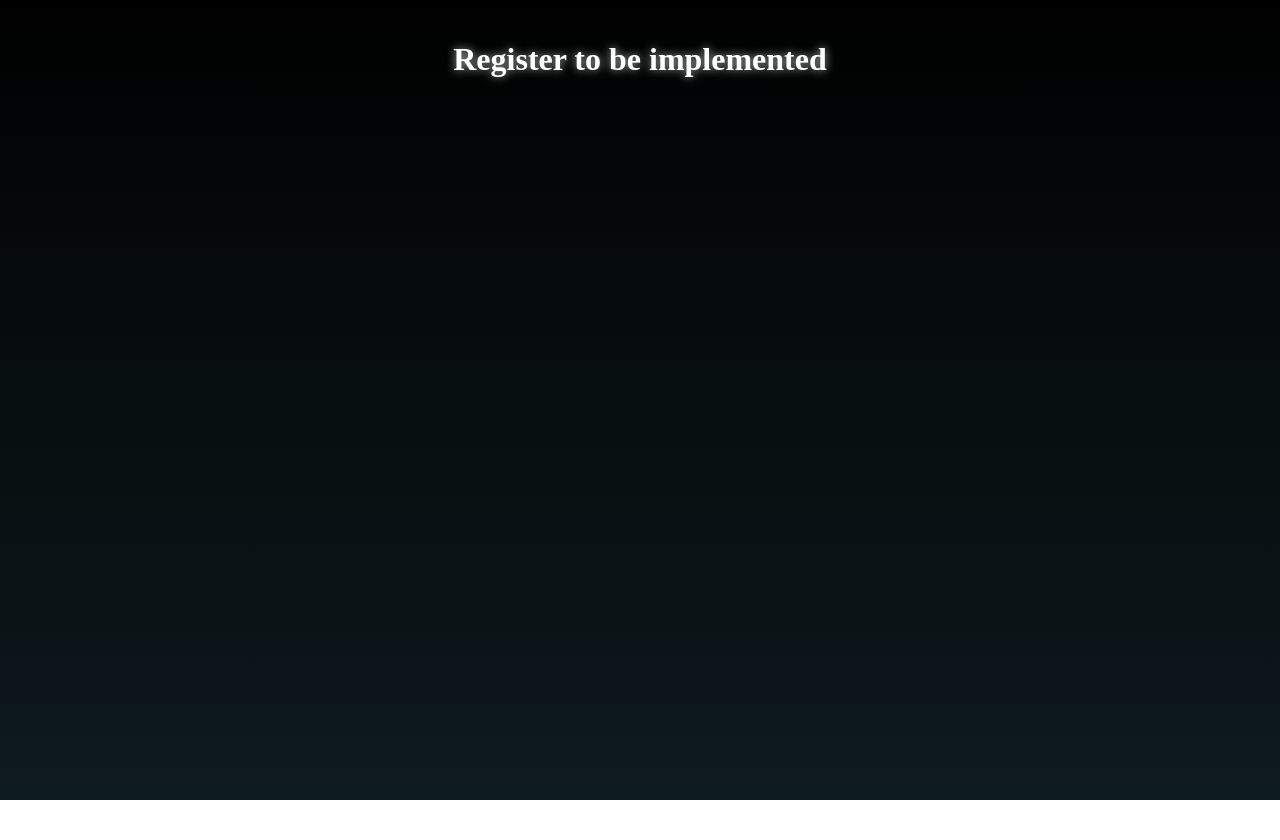
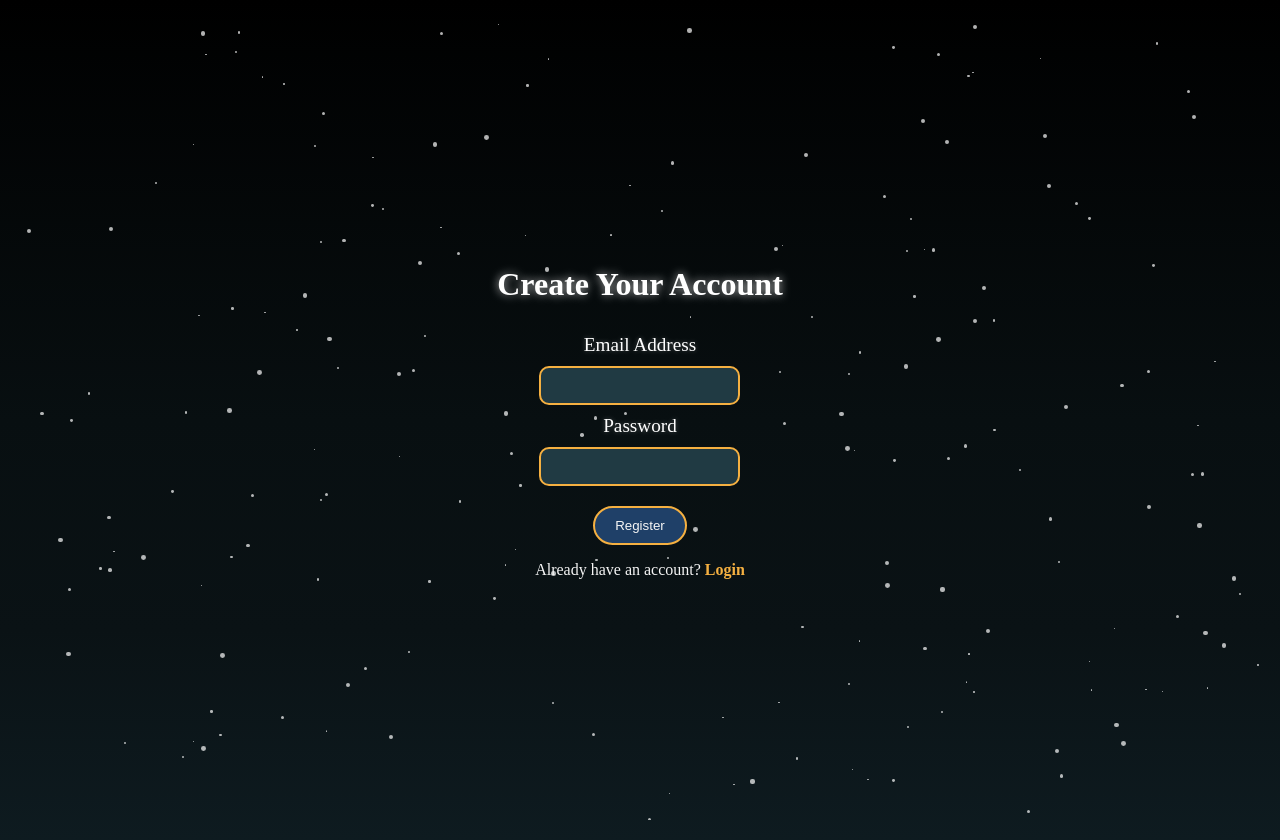
Before and after one commit to kimannle/AppleHacks2024, a React (Create React App) app in the folder frontend/: page /register in a window 1280 px wide. Before the commit the page ends 800 px from the top, so only its background shows below. Built offline with nearby package versions, Linux system fonts and the light colour scheme.

Commit message:
Added register and login pages

```diff
--- a/frontend/src/App.css
+++ b/frontend/src/App.css
@@ -45,12 +45,23 @@ button {
   cursor: pointer;
   transition: background-color 0.3s ease, box-shadow 0.3s ease;
   font-family: 'Montserrat', sans-serif;
+  margin-top: 20px;
 }
 
 button:hover {
   background-color: #f5b041;
   box-shadow: 0 0 20px #ffd700;
   color: #1f4068;
+}
+
+label {
+  font-family: 'Playfair Display', serif;
+  color: #ffffff;
+  text-shadow: 0 0 5px rgba(255, 255, 255, 0.3);
+  font-size: 1.2rem;
+  margin-top: 10px;
+  margin-bottom: 10px;
+  display: block; /* Ensure it is aligned with form fields */
 }
 
 /* Form fields */
--- a/frontend/src/pages/Dashboard.js
+++ b/frontend/src/pages/Dashboard.js
@@ -1 +1,16 @@
 // This will be where you choose an activity or affirmation, and you can see your total progress
+
+import React from 'react';
+import { Link } from 'react-router-dom';
+import StarryNight from '../ui-components/StarryNight';
+
+function Dashboard() {
+    return (
+        <div>
+            <StarryNight />
+            <h1>Dashboard to be implemented</h1>
+        </div>
+    );
+}
+
+export default Dashboard;
--- a/frontend/src/pages/Login.js
+++ b/frontend/src/pages/Login.js
@@ -1,12 +1,39 @@
-// Login page
+// Register the
 
 import React from 'react';
 import { Link } from 'react-router-dom';
+import '../styles/RegLog.css';
+import StarryNight from '../ui-components/StarryNight';
+import { useNavigate } from 'react-router-dom';
+
 
 function Login() {
+    const navigate = useNavigate();
+
+    const handleSubmit = (e) => {
+        e.preventDefault();
+
+        // Register form subits and requests
+
+        navigate('/dashboard');
+
+    }
+
     return (
-        <div>
-            <h1>Login to be implemented </h1>
+        <div className="reglog-container">
+            <StarryNight />
+            <h1> Login </h1>
+            <form onSubmit={handleSubmit}>
+                <label htmlFor="email"> Email Address </label>
+                <input type="email" id="email" name="email" required />
+
+                <label htmlFor="password">Password</label>
+                <input type="password" id="password" name="password" required />
+
+                <div>
+                    <button type="submit">Login</button>
+                </div>
+            </form>
         </div>
     );
 }
--- a/frontend/src/pages/Register.js
+++ b/frontend/src/pages/Register.js
@@ -2,12 +2,41 @@
 
 import React from 'react';
 import { Link } from 'react-router-dom';
+import '../styles/RegLog.css';
+import StarryNight from '../ui-components/StarryNight';
+import { useNavigate } from 'react-router-dom';
 
 
 function Register() {
+    const navigate = useNavigate();
+
+    const handleSubmit = (e) => {
+        e.preventDefault();
+
+        // Register form subits and requests
+
+        navigate('/dashboard');
+
+    }
+
     return (
-        <div>
-            <h1> Register to be implemented </h1>
+        <div className="reglog-container">
+            <StarryNight />
+            <h1> Create Your Account </h1>
+            <form onSubmit={handleSubmit}>
+                <label htmlFor="email"> Email Address </label>
+                <input type="email" id="email" name="email" required />
+
+                <label htmlFor="password">Password</label>
+                <input type="password" id="password" name="password" required />
+
+                <div>
+                    <button type="submit" className="register-button">Register</button>
+                </div>
+                <p className="login-redirect">
+                    Already have an account? <Link to="/login" className="styled-link">Login</Link>
+                </p>
+            </form>
         </div>
     );
 }
--- /dev/null
+++ b/frontend/src/styles/RegLog.css
@@ -0,0 +1,12 @@
+.reglog-container {
+    display: flex;
+    flex-direction: column;
+    justify-content: center;
+    align-items: center;
+    min-height: 100vh;
+    text-align: center;
+    position: relative;
+    color: #f5f5f5;
+    opacity: 0;
+    animation: fadeIn 3s ease-in-out forwards;
+  }
--- a/frontend/src/styles/StarryNight.css
+++ b/frontend/src/styles/StarryNight.css
@@ -20,6 +20,6 @@
       opacity: 1;
     }
     50% {
-      opacity: 0.3;
+      opacity: 0.5;
     }
   }
```
